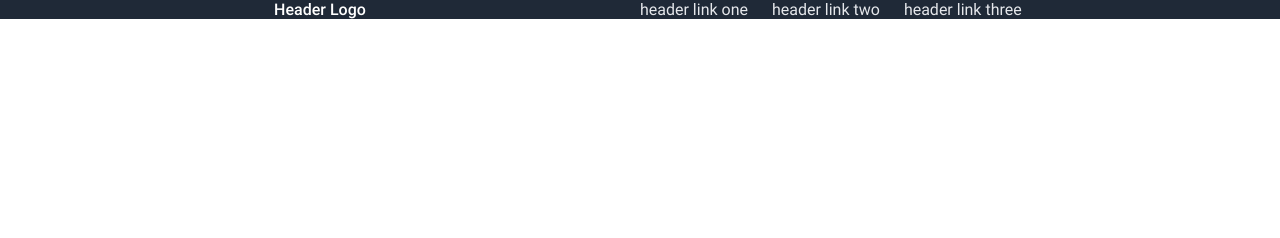
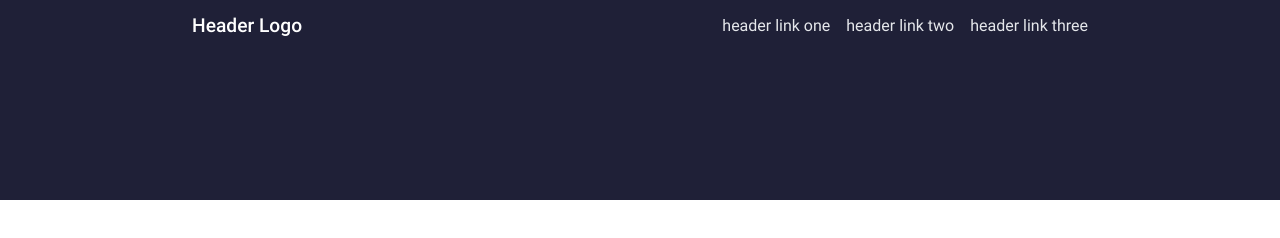
Before and after one commit to vlimbo/odin-landing-page, a plain HTML site: page index.html in a window 1280 px wide. Drawn offline with Linux system fonts and the light colour scheme.

Commit message:
Finish section one of header
Header logo and navigation links are in place, and the first part of the header is finished.

```diff
--- a/index.html
+++ b/index.html
@@ -1,25 +1,50 @@
 <!DOCTYPE html>
 <html lang="en">
   <head>
+    <link rel="stylesheet" href="style.css">
     <meta charset="UTF-8">
-    <link rel="stylesheet" href="style.css">
     <title>Landing Page</title>
+
+    <style>
+      .header-container {
+        display: flex;
+        flex-direction: column;
+        background-color: #1F2037;
+        height: 200px;
+      }
+
+      .header-section-one {
+        display: flex;
+        height: 50px;
+        width: 70%;
+        margin: 0 auto;
+        justify-content: space-between;
+        align-items: center;
+      }
+
+      .logo {
+        font-size: 1.2em;
+        font-family: "Roboto 500", "Arial";
+        color: white;
+      }
+
+    </style>
+
   </head>
   <body>
     <div class="header-container">
       <div class="header-section-one">
-        <div class="section-one-left">
-          <div class="header-logo">
+        <div class="logo">
           Header Logo
         </div>
-        </div>
-        <div class="section-one-right">
         <ul>
           <li><a href="#">header link one</a></li>
           <li><a href="#">header link two</a></li>
           <li><a href="#">header link three</a></li>
         </ul>
       </div>
+      <div class="header-section-two">
+
       </div>
     </div>
   </body>
--- a/style.css
+++ b/style.css
@@ -47,45 +47,19 @@
   src: url("assets/fonts/roboto-v32-latin-900.woff2");
 }
 
-
 body {
   margin: 0;
+  font-family: "Roboto Regular", "Arial";
   display: flex;
   flex-direction: column;
-  font-family: "Roboto Regular";
 }
 
-.header-container {
-  display: flex;
-  flex-direction: column;
-  background-color: #1F2937;
-  color: white;
-}
-
-.header-section-one {
-  display: flex;
-}
-
-.section-one-left {
-  flex: 1;
-}
-
-.header-logo {
-  font-family: "Roboto 500";
-  text-align: center;
-}
-
-.section-one-right {
-  display: flex;
-  flex: 1;
-}
-
-.section-one-right ul {
+ul {
   list-style: none;
   display: flex;
+  margin: 0;
   padding: 0;
-  margin: 0;
-  gap: 1.5em;
+  gap: 1em;
 }
 
 a {
```
Also changed, not shown: assets/images/360_F_514204772_mT0EpTdZkScyiRPn2PInaKaqd88QGrzE.jpg (added). Lines whose indentation alone changed are shown as unchanged.
